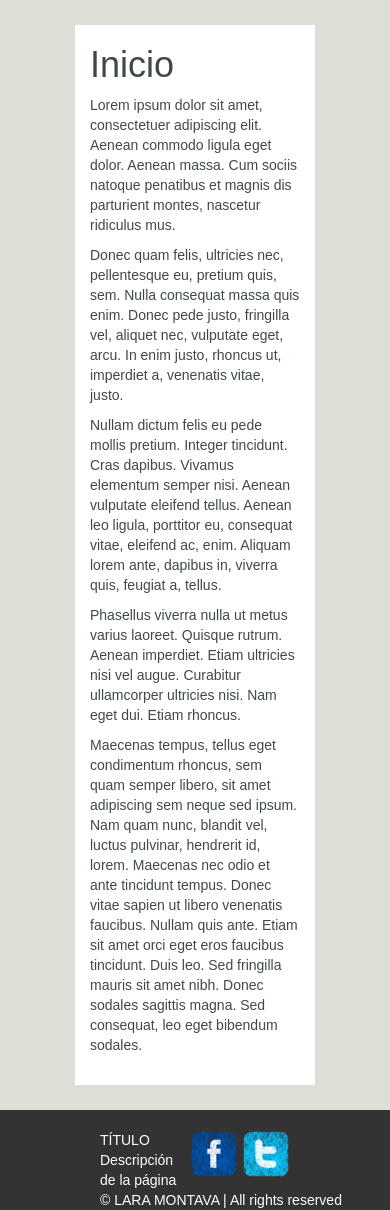
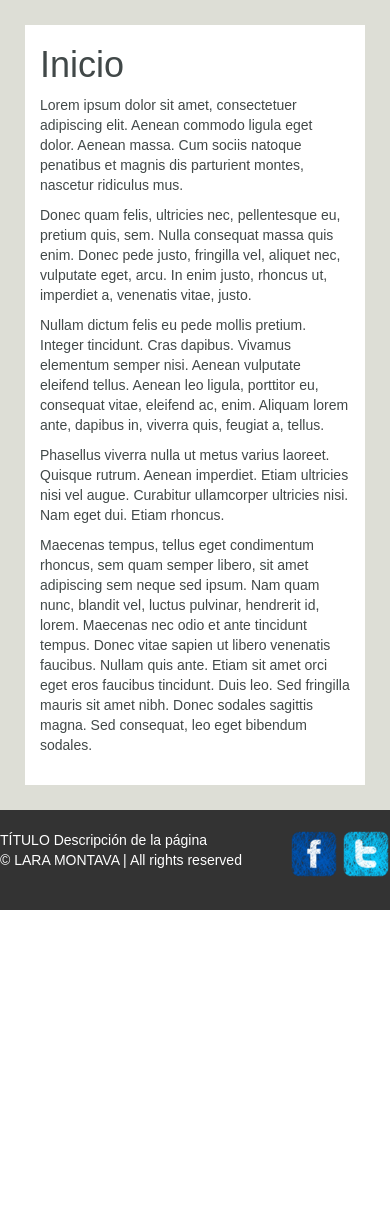
Before and after one commit to laramontava/CRUD_MVC_PHP---CRUD_Users, a PHP site: page / in a window 390 px wide. Shown: the part 50-1260 px from the top of the page. After the commit the page ends 960 px from the top, so only its background shows below. Run offline with PHP 8.4, Linux system fonts and the light colour scheme.

Commit message:
Entrega 03/06/2016

```diff
--- a/modules/user/view/form.php
+++ b/modules/user/view/form.php
@@ -107,5 +107,4 @@
                 <br><br>
             </form>
         </div>
-
         </center>
--- a/view/css/style.css
+++ b/view/css/style.css
@@ -95,3 +95,18 @@ input[type="submit"]:hover{
     float: right;
     margin-right: 100px;
 }
+
+@media (max-width:500px){
+    #info{
+	color:white;
+	margin-left: 0px;
+    }
+    #social{
+        float: right;
+        margin-right: 0px;
+    }
+    #field-body{
+        margin-left: 10px;
+        margin-right: 10px;
+    }
+}
```
